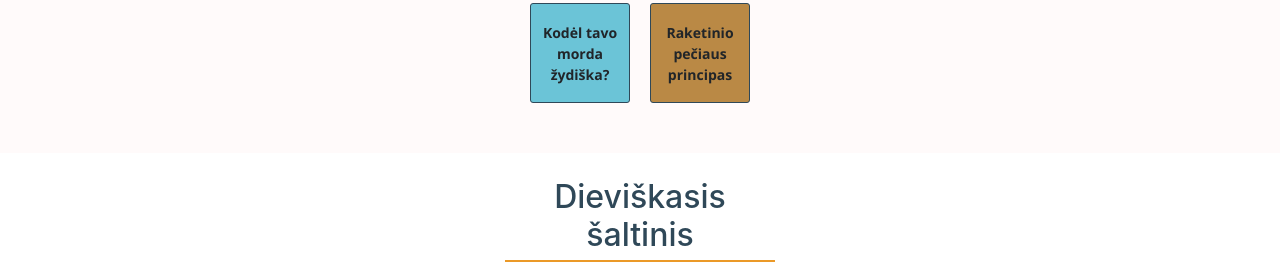
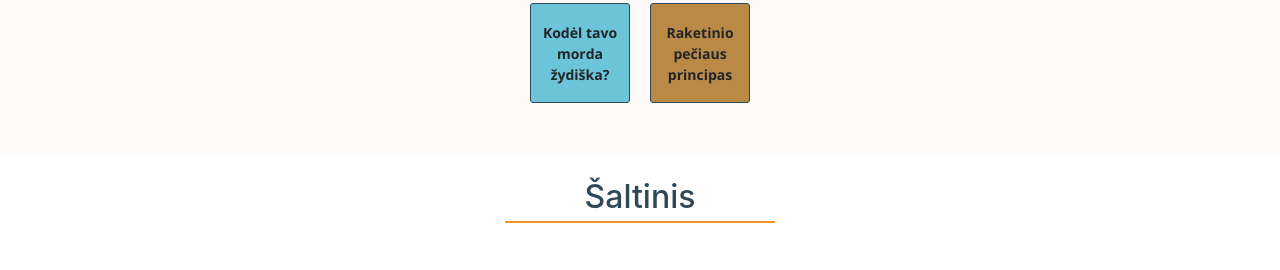
Before and after one commit to Nedux/linas-hermanas-soundboard, a website with bundled scripts: page dist/index.html in a window 1280 px wide. Shown: the part 908-1178 px from the top of the page. Built offline with nearby package versions, Linux system fonts and the light colour scheme.

Commit message:
Update index.html

```diff
--- a/dist/index.html
+++ b/dist/index.html
@@ -50,7 +50,7 @@
     <section class="source">
         <div class="container">
             <h2>
-                Dieviškasis šaltinis
+                 Šaltinis
             </h2>
             <div class="video">
                 <img src="./assets/wokegif.gif">
```
